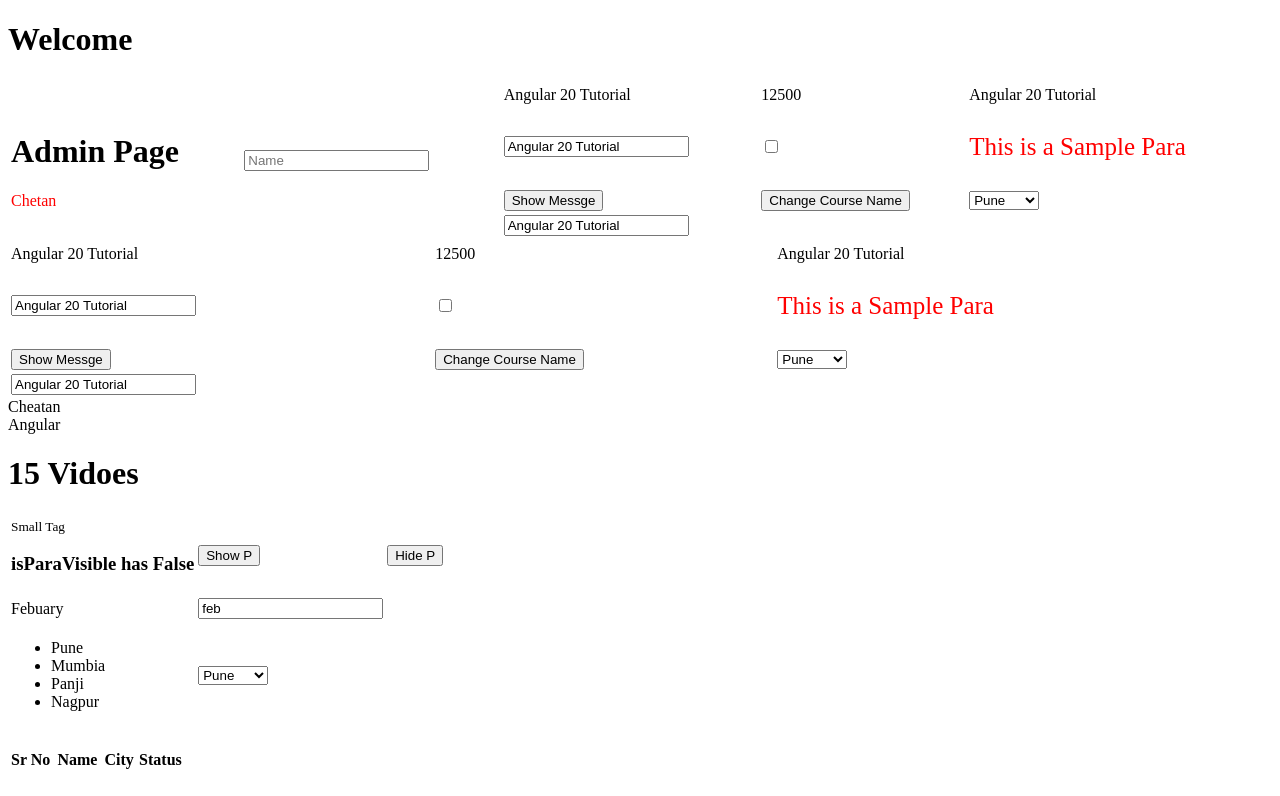
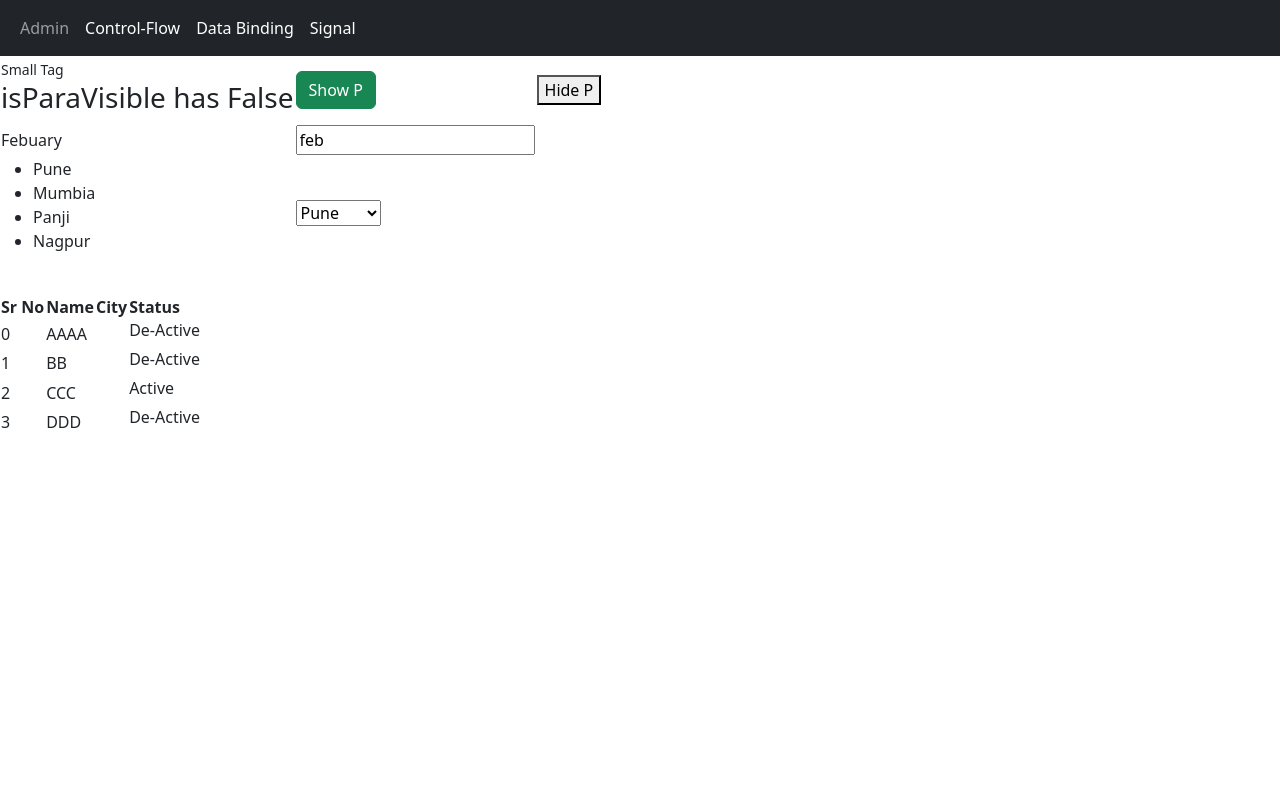
Before and after one commit to Zanna-dev/angular-v20-tutorial-01, an Angular app: page /control-flow-statement in a window 1280 px wide. Before the commit this address led to /. Shown: the top 796 px of the page. Built offline with nearby package versions, Linux system fonts and the light colour scheme.

Commit message:
Use Routing in Angular 20

```diff
--- a/angular.json
+++ b/angular.json
@@ -25,6 +25,7 @@
               }
             ],
             "styles": [
+              "./node_modules/bootstrap/dist/css/bootstrap.min.css",
               "src/styles.css"
             ]
           },
--- a/package.json
+++ b/package.json
@@ -28,6 +28,7 @@
     "@angular/forms": "^20.3.0",
     "@angular/platform-browser": "^20.3.0",
     "@angular/router": "^20.3.0",
+    "bootstrap": "^5.3.8",
     "rxjs": "~7.8.0",
     "tslib": "^2.3.0",
     "zone.js": "~0.15.0"
--- a/src/app/app.html
+++ b/src/app/app.html
@@ -1,4 +1,4 @@
-<h1>Welcome</h1>
+<!-- <h1>Welcome</h1>
 
 <table style="width: 100%;">
     <tr>
@@ -16,6 +16,28 @@
 
 <app-data-binding></app-data-binding>
 <app-signal-ex> </app-signal-ex>
-<app-control-flow></app-control-flow>
+<app-control-flow></app-control-flow> -->
+
+
+
+
+<nav class="navbar navbar-expand-sm bg-dark navbar-dark">
+    <div class="container-fluid">
+        <ul class="navbar-nav">
+            <li class="nav-item">
+                <a class="nav-link active" routerLink="admin" routerLinkActive="active">Admin</a>
+            </li>
+             <li class="nav-item">
+                <a class="nav-link active" routerLink="control-flow-statement">Control-Flow</a>
+            </li>
+             <li class="nav-item">
+                <a class="nav-link active" routerLink="databinding">Data Binding</a>
+            </li>
+             <li class="nav-item">
+                <a class="nav-link active" routerLink="signal">Signal</a>
+            </li>
+        </ul>
+    </div>
+</nav>
 
 <router-outlet />
--- a/src/app/app.routes.ts
+++ b/src/app/app.routes.ts
@@ -1,3 +1,24 @@
 import { Routes } from '@angular/router';
+import { Admin } from './components/admin/admin';
+import { ControlFlow } from './components/control-flow/control-flow';
+import { DataBinding } from './components/data-binding/data-binding';
+import { SignalEx } from './components/signal-ex/signal-ex';
 
-export const routes: Routes = [];
+export const routes: Routes = [
+    {
+        path: 'admin',
+        component: Admin
+    },
+    {
+        path: 'control-flow-statement',
+        component: ControlFlow
+    },
+    {
+        path: 'databinding',
+        component: DataBinding
+    },
+    {
+        path: 'signal',
+        component: SignalEx
+    }
+];
--- a/src/app/app.ts
+++ b/src/app/app.ts
@@ -1,5 +1,5 @@
 import { Component, signal } from '@angular/core';
-import { RouterOutlet } from '@angular/router';
+import { RouterLink, RouterLinkActive, RouterOutlet } from '@angular/router';
 import { Admin } from './components/admin/admin';
 import { User } from './components/user/user';
 import { DataBinding } from './components/data-binding/data-binding';
@@ -8,7 +8,7 @@
 
 @Component({
   selector: 'app-root',
-  imports: [RouterOutlet, Admin, User, DataBinding, SignalEx, ControlFlow],
+  imports: [RouterOutlet, Admin, User, DataBinding, SignalEx, ControlFlow, RouterLink, RouterLinkActive],
   templateUrl: './app.html',
   styleUrl: './app.css'
 })
--- a/src/app/components/control-flow/control-flow.html
+++ b/src/app/components/control-flow/control-flow.html
@@ -11,7 +11,7 @@
 
         </td>
         <td>
-            <button (click)="showP()">Show P</button>
+            <button class="btn btn-success" (click)="showP()">Show P</button>
         </td>
         <td>
             <button (click)="hideP()">Hide P</button>
```
Also changed, not shown: 1 other file (tests, documents, lock files or other folders).
